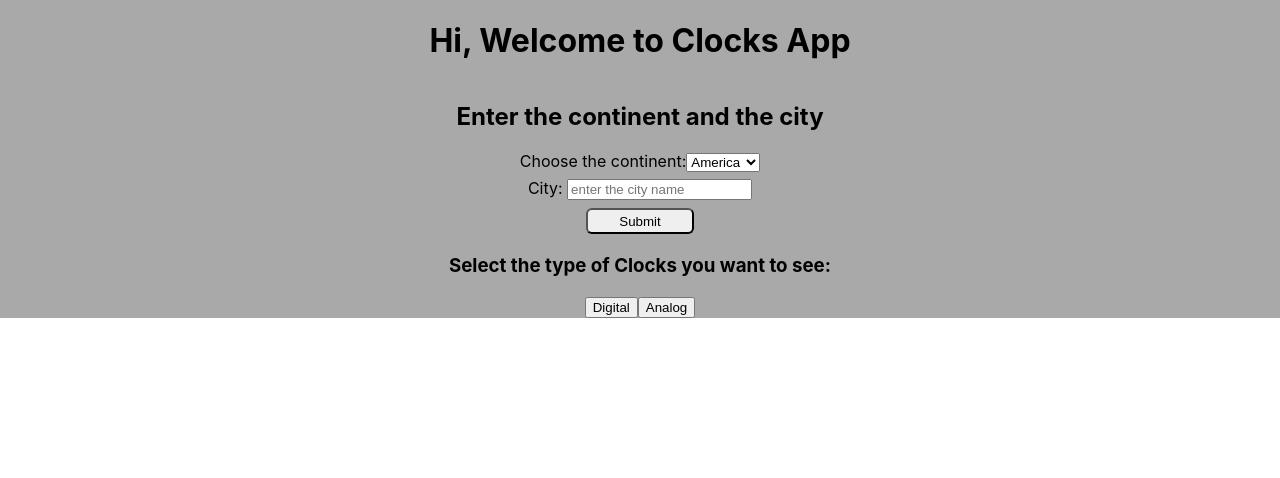
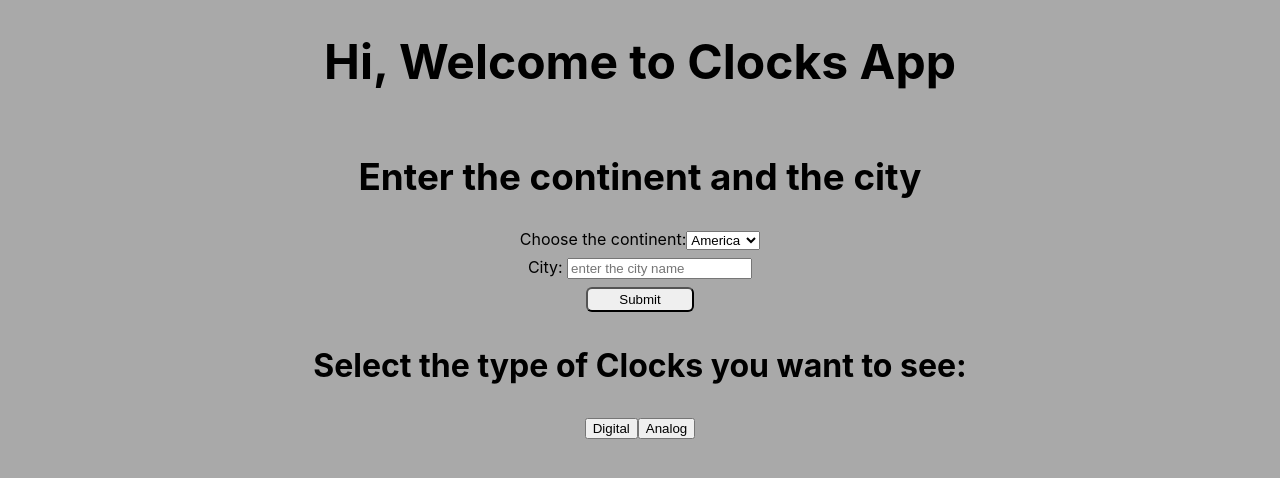
Before and after one commit to Aleksei-Zaichenko/Clocks, a React (Create React App) app: page / in a window 1280 px wide. Shown: the top 478 px of the page. Built offline with nearby package versions, Linux system fonts and the light colour scheme.

Commit message:
Minor change to styling, now App.jsx takes up a full height of the page

```diff
--- a/src/App.css
+++ b/src/App.css
@@ -1,5 +1,6 @@
 .App {
   background-color: darkgray;
+  height: 100vh;
 }
 
 .topContainer {
--- a/src/App.js
+++ b/src/App.js
@@ -1,6 +1,5 @@
-import React, { useState, useEffect } from "react";
+import React, { useState } from "react";
 import "./App.css";
-import axios from "axios";
 
 import AnalogClocks from "./components/AnalogClocks";
 import DigitalClocks from "./components/DigitalClocks";
@@ -37,8 +36,8 @@ function App() {
   return (
     <div className="App">
       <div className="topContainer" style={{ textAlign: "center" }}>
-        <h1>Hi, Welcome to Clocks App</h1>
-        <h2>Enter the continent and the city</h2>
+        <h1 style={{ fontSize: "3rem" }}>Hi, Welcome to Clocks App</h1>
+        <h2 style={{ fontSize: "2.3rem" }}>Enter the continent and the city</h2>
         <form
           className="timezoneForm"
           onSubmit={(event) => {
@@ -81,7 +80,9 @@ function App() {
             Submit
           </button>
         </form>
-        <h3>Select the type of Clocks you want to see:</h3>
+        <h3 style={{ fontSize: "2rem" }}>
+          Select the type of Clocks you want to see:
+        </h3>
         <div className="clocksTypeContainer">
           <button onClick={handleDigital}>Digital</button>
           <button onClick={handleAnalog}>Analog</button>
--- a/src/components/DigitalClocks.jsx
+++ b/src/components/DigitalClocks.jsx
@@ -10,7 +10,7 @@ export default function DigitalCloks({ location }) {
         moment().tz(`${location.continent}/${location.city}`).format("HH:mm:ss")
       );
     }, 1000);
-  }, [time]);
+  }, [time, location.continent, location.city]);
 
   return (
     <div className="digitalClocks">
--- a/src/index.css
+++ b/src/index.css
@@ -1,13 +1,14 @@
 body {
   margin: 0;
-  font-family: -apple-system, BlinkMacSystemFont, 'Segoe UI', 'Roboto', 'Oxygen',
-    'Ubuntu', 'Cantarell', 'Fira Sans', 'Droid Sans', 'Helvetica Neue',
+  font-family: -apple-system, BlinkMacSystemFont, "Segoe UI", "Roboto", "Oxygen",
+    "Ubuntu", "Cantarell", "Fira Sans", "Droid Sans", "Helvetica Neue",
     sans-serif;
   -webkit-font-smoothing: antialiased;
   -moz-osx-font-smoothing: grayscale;
+  min-height: 100%;
 }
 
 code {
-  font-family: source-code-pro, Menlo, Monaco, Consolas, 'Courier New',
+  font-family: source-code-pro, Menlo, Monaco, Consolas, "Courier New",
     monospace;
 }
```
